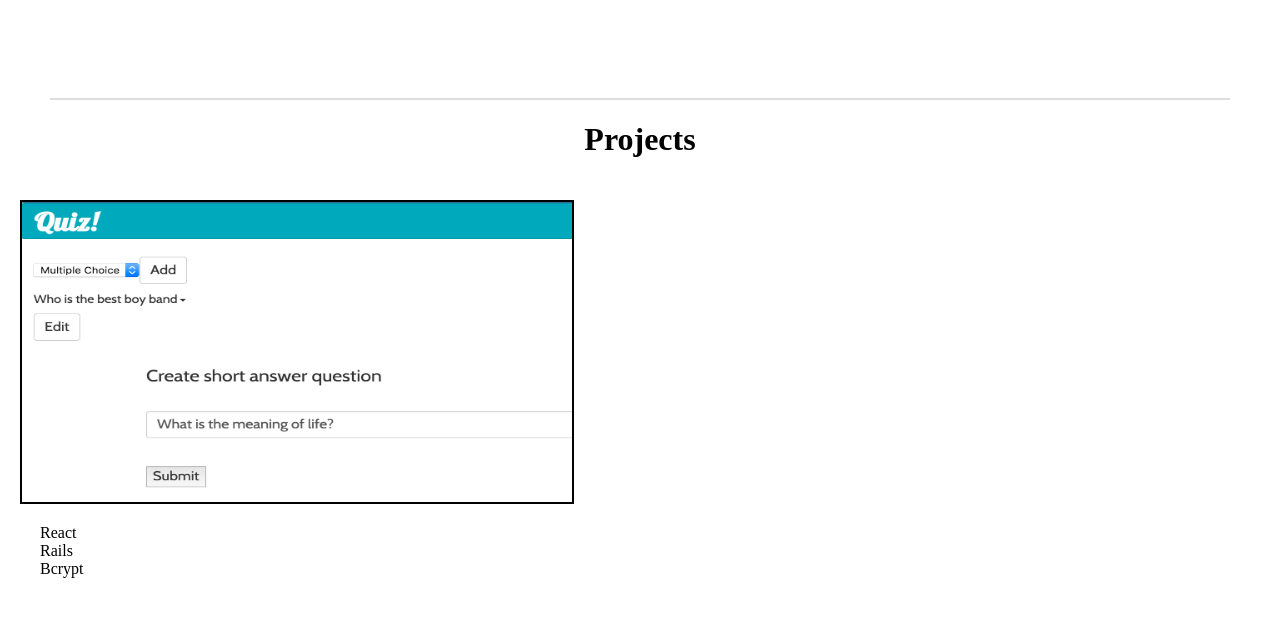
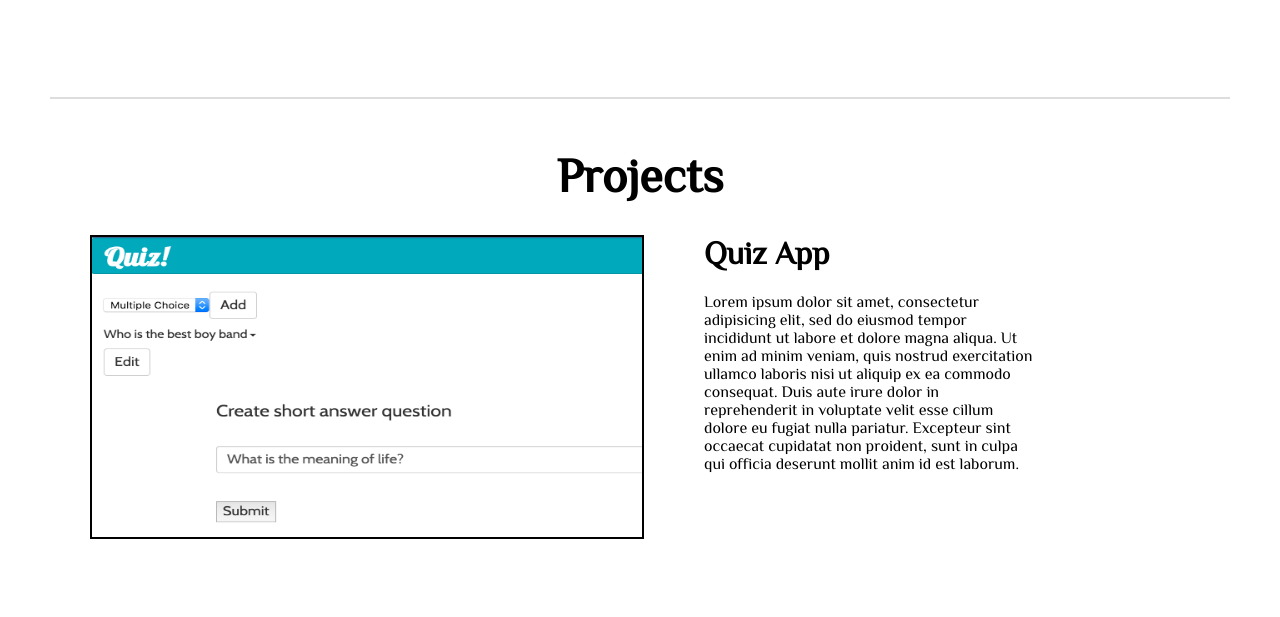
Before and after one commit to mattydevicce/personal, a plain HTML site: page newnew/index.html in a window 1280 px wide. Shown: the part 1169-1786 px from the top of the page. Before the commit the page ends 1763 px from the top, so only its background shows below. Drawn offline with nearby package versions, Linux system fonts and the light colour scheme.

Commit message:
New changes

```diff
--- a/newnew/css.css
+++ b/newnew/css.css
@@ -6,6 +6,7 @@ html {
 body {
 	padding: 0;
 	margin: 0;
+	font-family: 'Philosopher', 'Libre Baskerville', serif;
 }
 
 
@@ -165,12 +166,13 @@ body {
 
 .splitter {
 	margin: 0 50px;
-
 	border: 0.08em solid #DDDDDD;
 }
 
 .projects>h1 {
 	text-align: center;
+	margin-top: 50px;
+	font-size: 3em;
 }
 
 .projects {
@@ -179,8 +181,10 @@ body {
 
 
 .project1 {
-	width: 600px;
-
+	width: 1100px;
+	height: 1000px;
+	margin: 0 auto;
+	margin-top: 25px;
 }
 
 .p1-image {
@@ -189,10 +193,21 @@ body {
 	size: 100% 100%;
 	float: left;
 	border: none;
-	margin: 20px 20px;
 	border: 2px solid black;
 }
 
-.p1-list {
+.p1-desc {
 	list-style: none;
+	float: left;
+	margin-left: 60px;
+	width: 30%;
 }
+
+.p1-desc>h1 {
+	margin-top: 0;
+}
+
+.p1-desc>p {
+	overflow: auto;
+
+}
--- a/newnew/index.html
+++ b/newnew/index.html
@@ -5,6 +5,7 @@
 	<link rel="stylesheet" type="text/css" href="css.css">
 	<script src="https://ajax.googleapis.com/ajax/libs/jquery/2.1.3/jquery.min.js"></script>
 	<link rel="stylesheet" href="https://maxcdn.bootstrapcdn.com/font-awesome/4.4.0/css/font-awesome.min.css">
+	<link href='https://fonts.googleapis.com/css?family=Philosopher|Libre+Baskerville' rel='stylesheet' type='text/css'>
 </head>
 <body>
 
@@ -63,12 +64,16 @@
 	<h1>Projects</h1>
 	<div class="project1">
 		<img class="p1-image" src="./images/quizapp.png">
-		<span class="clear"></span>
-		<ul class="p1-list">
-			<li>React</li>
-			<li>Rails</li>
-			<li>Bcrypt</li>
-		</ul>
+
+		<div class="p1-desc">
+			<h1>Quiz App</h1>
+			<p>Lorem ipsum dolor sit amet, consectetur adipisicing elit, sed do eiusmod
+			tempor incididunt ut labore et dolore magna aliqua. Ut enim ad minim veniam,
+			quis nostrud exercitation ullamco laboris nisi ut aliquip ex ea commodo
+			consequat. Duis aute irure dolor in reprehenderit in voluptate velit esse
+			cillum dolore eu fugiat nulla pariatur. Excepteur sint occaecat cupidatat non
+			proident, sunt in culpa qui officia deserunt mollit anim id est laborum.</p>
+		</div>
 	</div>
 	<div class="project3"></div>
 	<div class="project4"></div>
```
